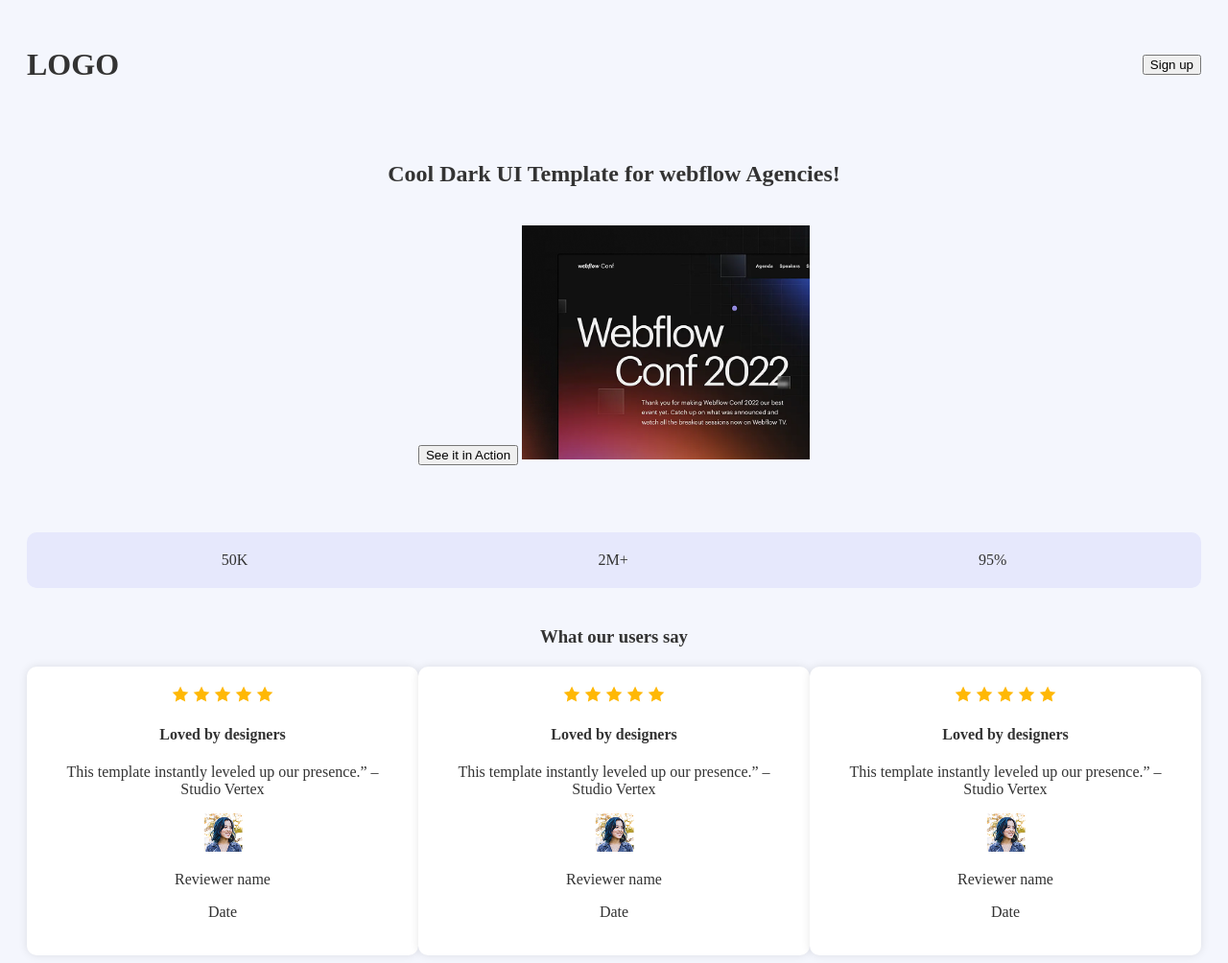
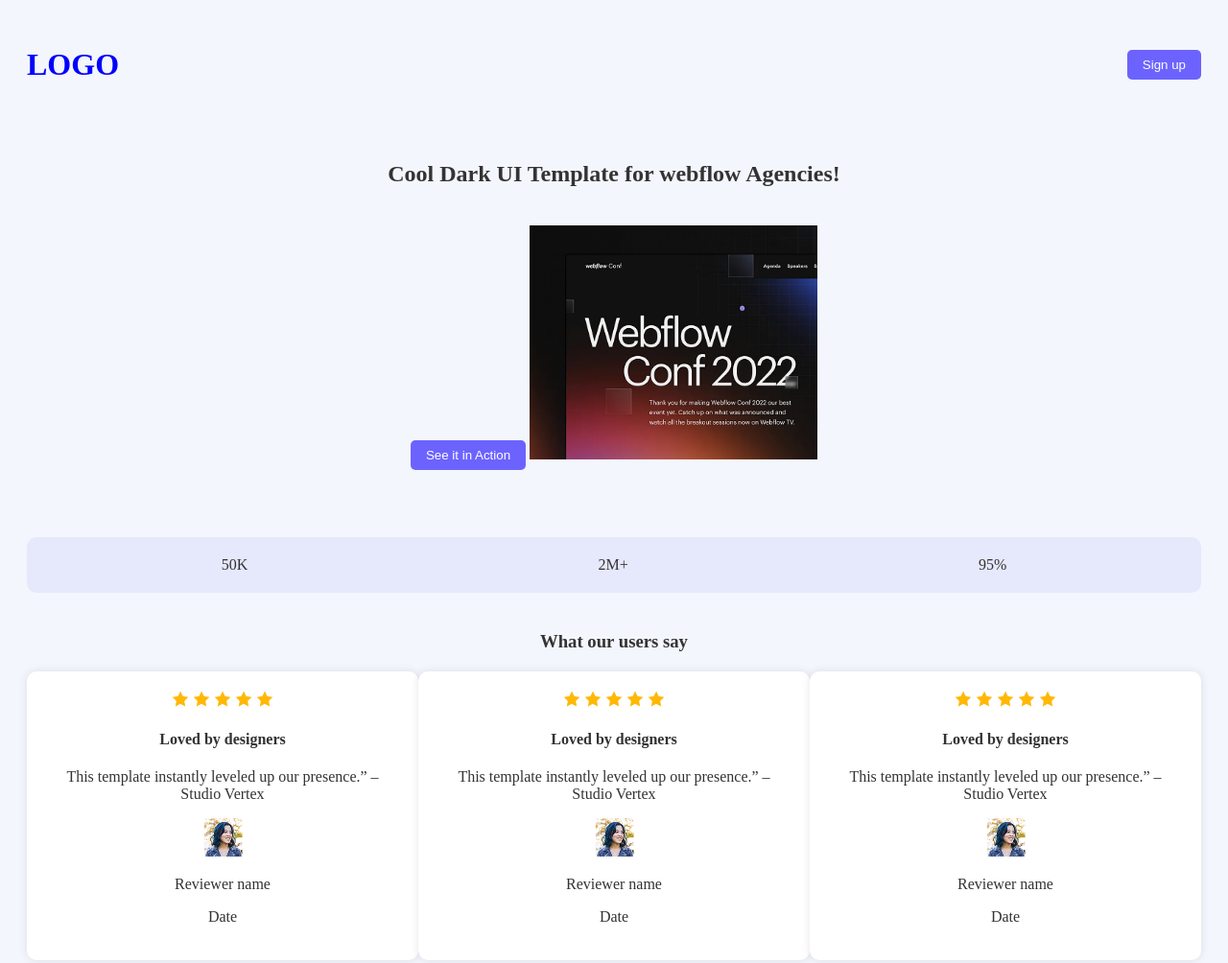
Before and after one commit to Adni1405/Assignment-01, a plain HTML site: page index.html in a window 1280 px wide. Shown: the top 1004 px of the page at 96% size. Drawn offline with Linux system fonts and the light colour scheme.

Commit message:
button style done

```diff
--- a/index.html
+++ b/index.html
@@ -7,14 +7,14 @@
     <link rel="stylesheet" href="styles/index.css">
 </head>
 <body>
-    <header>
+    <header class="header">
         <h1>LOGO</h1>
-        <button>Sign up</button>
+        <button class="btn">Sign up</button>
     </header>
 
     <section class="banner">
         <h2>Cool Dark UI Template for webflow Agencies!</h2>
-        <button>See it in Action</button>
+        <button class="btn">See it in Action</button>
         <img src="B12A01-landing-launchpad/Assets/wc-mini.png" alt="">
     </section>
 
@@ -85,7 +85,7 @@
             <input type="text" name="" id="" placeholder="Name">
             <input type="email" name="" id="" placeholder="Email">
             <textarea name="" id="" placeholder="Message"></textarea>
-            <button type="submit">Submit</button>
+            <button class="btn" type="submit">Submit</button>
         </form>
     </section>
 
--- a/styles/index.css
+++ b/styles/index.css
@@ -1,3 +1,7 @@
+.header {
+    color: blue;
+}
+
 body {
     background-color: #f4f6fd;
     color: #333;
@@ -10,7 +14,7 @@
     align-items: center;
 }
 
-.header-btn {
+.btn {
     background-color: #6c63ff;
     color: white;
     border: none;
```
